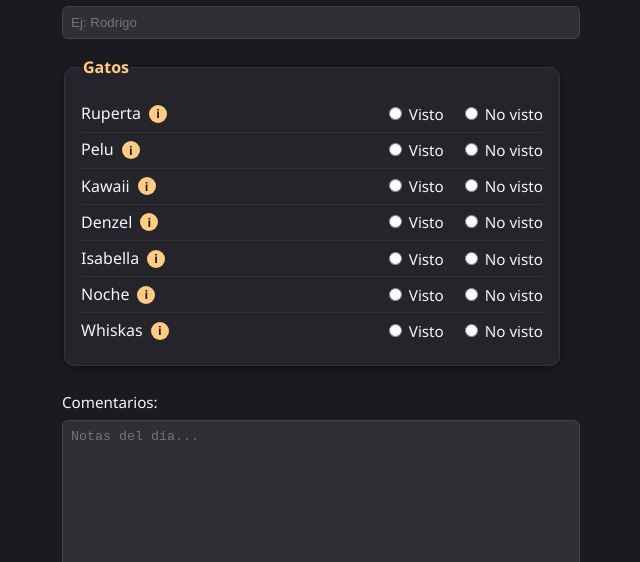
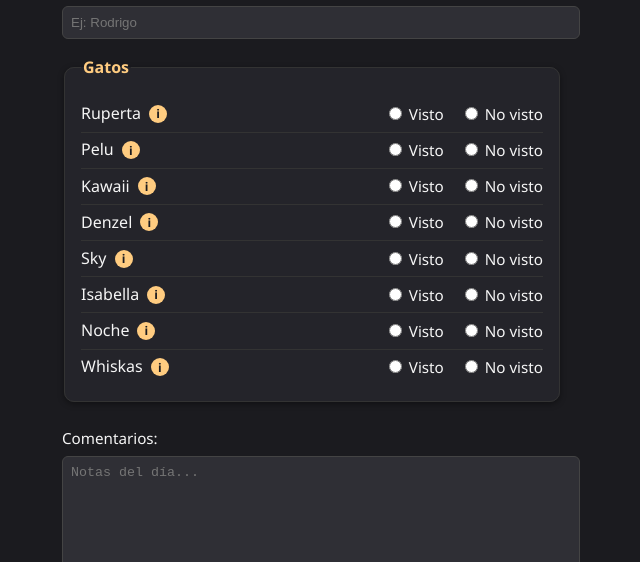
Before and after one commit to rodriamaya/reporte, a plain HTML site: page index.html in a window 1280 px wide. Shown: the part 238-800 px from the top of the page, without its empty margins (328-968 px from the left). Drawn offline with Linux system fonts and the light colour scheme.

Commit message:
Add new cat entry 'Sky' to index.html

```diff
--- a/index.html
+++ b/index.html
@@ -191,6 +191,7 @@
       { nombre: "Pelu", descripcion: "Gata negra, ojos amarillos claro, pelo largo, zona celia" },
       { nombre: "Kawaii", descripcion: "Gata negra, detalle en oreja izquierda, zona celia" },
       { nombre: "Denzel", descripcion: "Gato negro esbelto, zona celia" },
+      { nombre: "Sky", descripcion: "Gata similar maine coone, zona celia" },
       { nombre: "Isabella", descripcion: "Gata negra, zona mariposario" },
       { nombre: "Noche", descripcion: "Gata negra, zona baños" },
       { nombre: "Whiskas", descripcion: "Gato atigrado, zona escuela de jardinería" }
```
